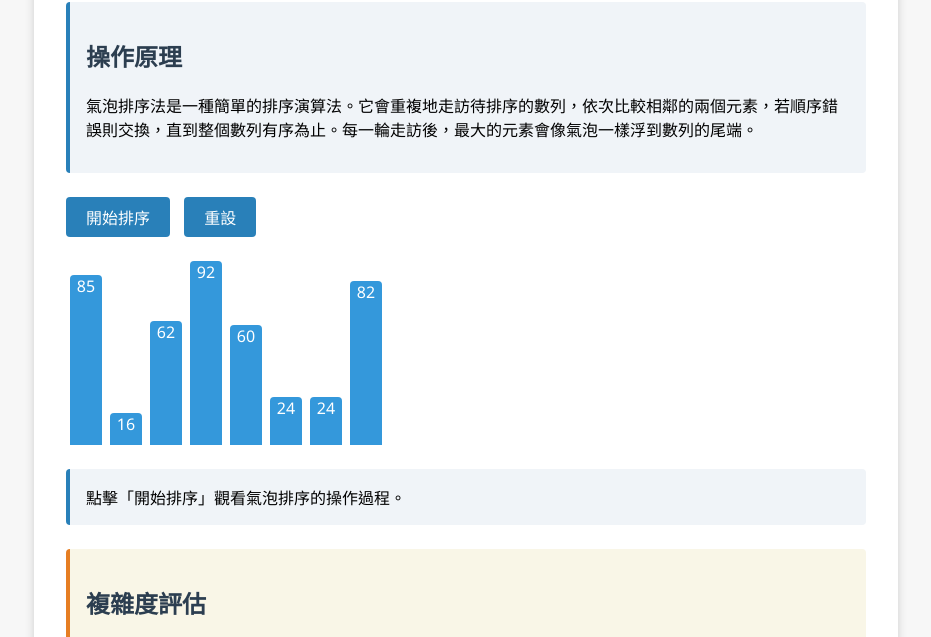
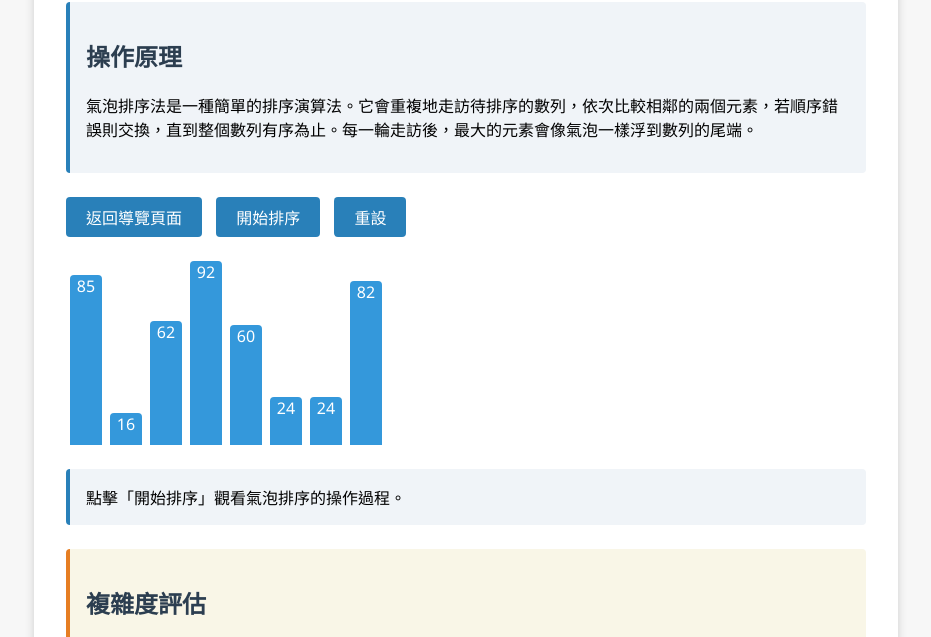
Before and after one commit to chiiily/sort_report, a plain HTML site: page bubble_sort.html in a window 1280 px wide. Shown: the part 161-798 px from the top of the page, without its empty margins (174-1105 px from the left). Drawn offline with Linux system fonts and the light colour scheme.

Commit message:
Add return button to navigation in bubble_sort.html
Added a button to return to the navigation page.

```diff
--- a/bubble_sort.html
+++ b/bubble_sort.html
@@ -35,6 +35,7 @@
         <p>氣泡排序法是一種簡單的排序演算法。它會重複地走訪待排序的數列，依次比較相鄰的兩個元素，若順序錯誤則交換，直到整個數列有序為止。每一輪走訪後，最大的元素會像氣泡一樣浮到數列的尾端。</p>
     </div>
     <div class="controls">
+        <button onclick="window.location.href='index.html'">返回導覽頁面</button>
         <button id="startBtn">開始排序</button>
         <button id="resetBtn">重設</button>
     </div>
```
